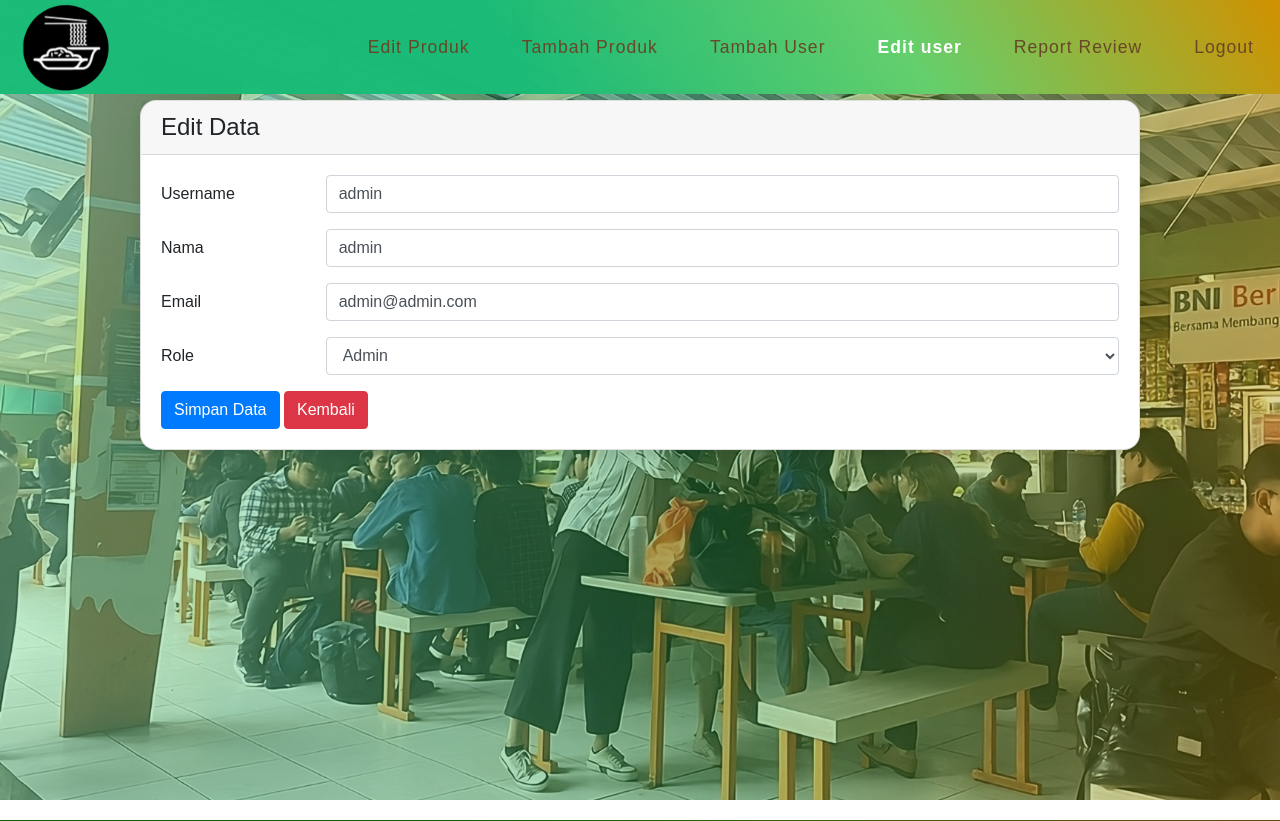
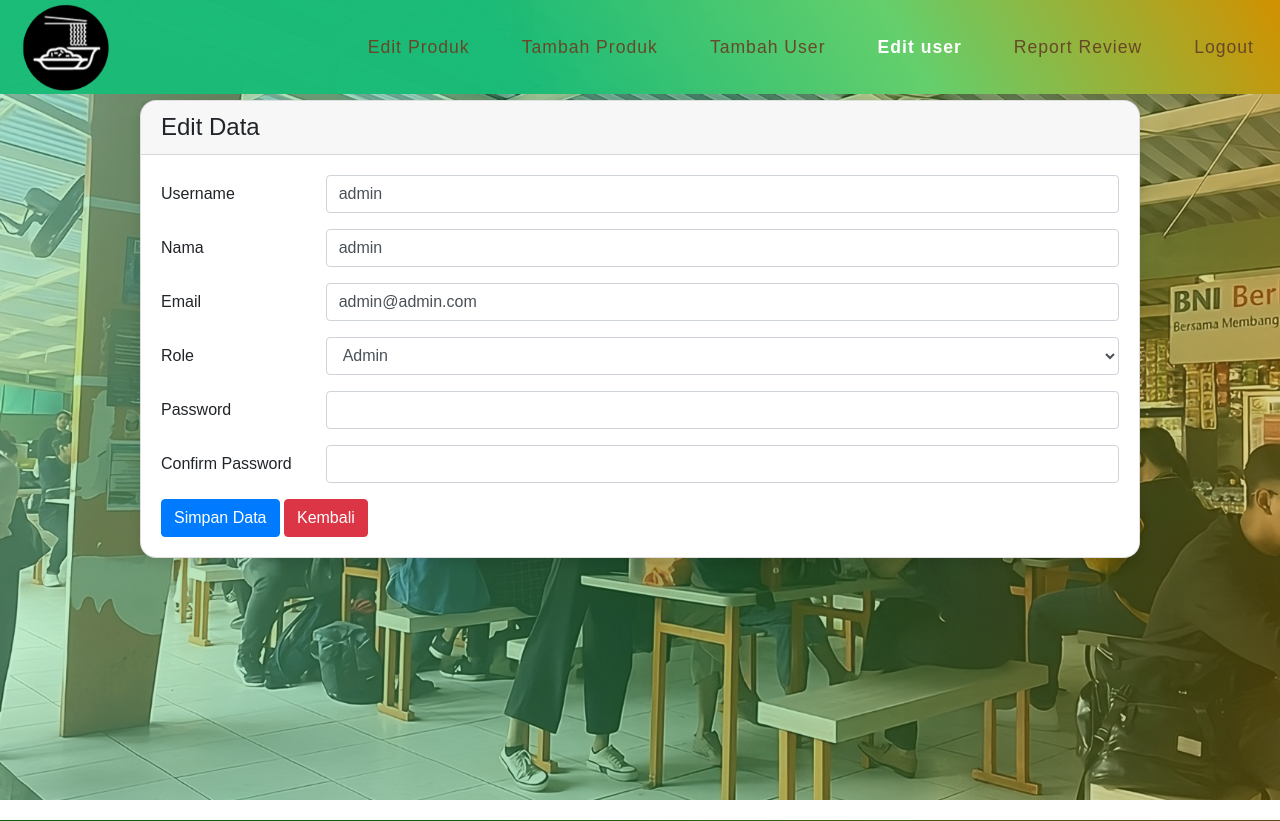
Before and after one commit to Thaaan184/Kantin-Kampus, a PHP site: page /user-edit-form.php?id=28 in a window 1280 px wide. Shown: the top 821 px of the page. Run offline with PHP 8.4, Linux system fonts and the light colour scheme; a user stored in the database is signed in; data comes from the database, SQL or seed files in the repository; some libraries are stand-ins or nearby versions; some web fonts are replaced.

Commit message:
Admin Update Password

```diff
--- a/user-edit-form.php
+++ b/user-edit-form.php
@@ -3,35 +3,86 @@ include("config.php");
 session_start();
 $namaos = strval($_SESSION['username']);
 
-
 if (!isset($_SESSION['username'])) {
     $_SESSION['msg'] = 'anda harus login untuk mengakses halaman ini';
     header('Location: login.php');
+    exit();
 }
-$sql = "SELECT * FROM users where username='$namaos'";
+
+$sql = "SELECT * FROM users WHERE username='$namaos'";
 $query = mysqli_query($koneksi, $sql);
-//mengecek apakah ada error ketika menjalankan query
-$no = 1;
+
 while ($ingfos = mysqli_fetch_assoc($query)) {
-    $role               = $ingfos['role'];
+    $role = $ingfos['role'];
 }
-if ($role == "admin") {
-    echo "";
-} else {
+
+if ($role != "admin") {
     header('Location: index.php?status=notadmin');
+    exit();
 }
-//ambil id dari query string
+
 $id = $_GET['id'];
-
-// buat query untuk ambil data dari database
 $sql = "SELECT * FROM users WHERE id=$id";
 $query = mysqli_query($koneksi, $sql);
 $user = mysqli_fetch_assoc($query);
 
-if ($user['role'] == 'admin') {
-    $role = 'Admin';
-} else {
-    $role = 'User';
+$error = '';
+
+if ($_SERVER["REQUEST_METHOD"] == "POST") {
+    $id = intval($_POST['id']);
+    $username = mysqli_real_escape_string($koneksi, $_POST['username']);
+    $name = mysqli_real_escape_string($koneksi, $_POST['name']);
+    $email = mysqli_real_escape_string($koneksi, $_POST['email']);
+    $role = mysqli_real_escape_string($koneksi, $_POST['role']);
+    $password = mysqli_real_escape_string($koneksi, $_POST['password']);
+    $confirm_password = mysqli_real_escape_string($koneksi, $_POST['confirm_password']);
+
+    // Validate email format
+    if (!filter_var($email, FILTER_VALIDATE_EMAIL)) {
+        $error = 'Email tidak valid';
+    }
+
+    // Validate password length
+    if (!empty($password) && strlen($password) < 8) {
+        $error = 'Password harus minimal 8 karakter';
+    }
+
+    // Check if username or email already exists in the database, except for the current user
+    $sql_check = "SELECT * FROM users WHERE (username='$username' OR email='$email') AND id != $id";
+    $result_check = mysqli_query($koneksi, $sql_check);
+    if (mysqli_num_rows($result_check) > 0) {
+        $error = 'Username atau Email sudah terdaftar';
+    }
+
+    if (!empty($password) && $password !== $confirm_password) {
+        $error = 'Password dan Konfirmasi Password tidak sama';
+    }
+
+    if (empty($error)) {
+        if (!empty($password)) {
+            $hashed_password = password_hash($password, PASSWORD_DEFAULT);
+            $sql = "UPDATE users SET
+                    username='$username',
+                    name='$name',
+                    email='$email',
+                    role='$role',
+                    password='$hashed_password'
+                    WHERE id=$id";
+        } else {
+            $sql = "UPDATE users SET
+                    username='$username',
+                    name='$name',
+                    email='$email',
+                    role='$role'
+                    WHERE id=$id";
+        }
+
+        if (mysqli_query($koneksi, $sql)) {
+            header('Location: user-edit.php?id=' . $id . '&status=sukses');
+        } else {
+            $error = 'Gagal mengedit data';
+        }
+    }
 }
 
 ?>
@@ -63,8 +114,7 @@ if ($user['role'] == 'admin') {
             <li><a class="nav-item nav-link active" href="user-edit.php" style="color: white; font-weight: 600;">Edit user</a></li>
             <li><a class="nav-item nav-link active" href="report-review.php">Report Review</a></li>
             <li><a class="nav-item nav-link active" href="logout.php">Logout</a></li>
-
-    </header>
+        </ul>
     </header>
     <div class="banner">
         <div class="mx-auto">
@@ -72,16 +122,6 @@ if ($user['role'] == 'admin') {
                 <h4 class="card-header">Edit Data</h4>
                 <div class="card-body">
                     <?php if (isset($_GET['status'])) : ?>
-                        <?php
-                        if ($_GET['status'] == 'gagal') {
-                        ?>
-                            <div class="alert alert-danger" role="alert">
-                                <label>Gagal mengedit data</label>
-                            </div>
-                        <?php
-                            header("refresh:3;url=index.php");
-                        }
-                        ?>
                         <?php
                         if ($_GET['status'] == 'sukses') {
                         ?>
@@ -93,7 +133,12 @@ if ($user['role'] == 'admin') {
                         }
                         ?>
                     <?php endif; ?>
-                    <form action="proses-edit.php" method="POST">
+                    <?php if (!empty($error)) : ?>
+                        <div class="alert alert-danger" role="alert">
+                            <label><?php echo $error; ?></label>
+                        </div>
+                    <?php endif; ?>
+                    <form action="" method="POST">
                         <input type="hidden" name="id" value="<?php echo $user['id'] ?>" />
                         <div class="mb-3 row">
                             <label for="username" class="col-sm-2 col-form-label">Username</label>
@@ -123,7 +168,18 @@ if ($user['role'] == 'admin') {
                                 </select>
                             </div>
                         </div>
-
+                        <div class="mb-3 row">
+                            <label for="password" class="col-sm-2 col-form-label">Password</label>
+                            <div class="col-sm-10">
+                                <input type="password" class="form-control" id="password" name="password">
+                            </div>
+                        </div>
+                        <div class="mb-3 row">
+                            <label for="confirm_password" class="col-sm-2 col-form-label">Confirm Password</label>
+                            <div class="col-sm-10">
+                                <input type="password" class="form-control" id="confirm_password" name="confirm_password">
+                            </div>
+                        </div>
                         <span>
                             <input type="submit" name="simpan" value="Simpan Data" class="btn btn-primary">
                             <a href="user-edit.php"><input type="button" value="Kembali" class="btn btn-danger"></a>
@@ -131,10 +187,8 @@ if ($user['role'] == 'admin') {
                     </form>
                 </div>
             </div>
-
         </div>
     </div>
-    <!-- Isi halaman -->
     <footer>
         <div class="container">
             <p>&copy; 2024 Kantin Online. All rights reserved.</p>
```
Also changed, not shown: register.php (+12 -1 lines).
